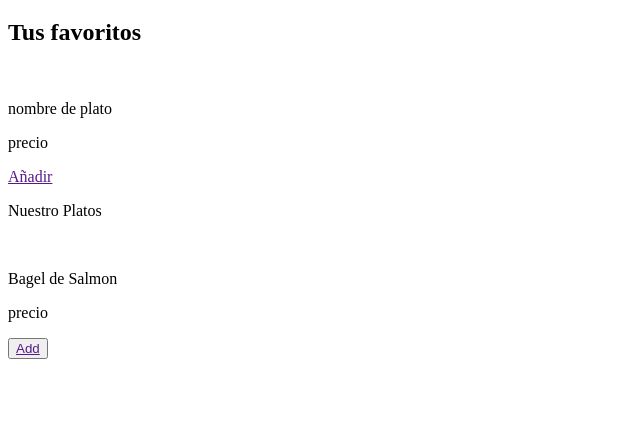
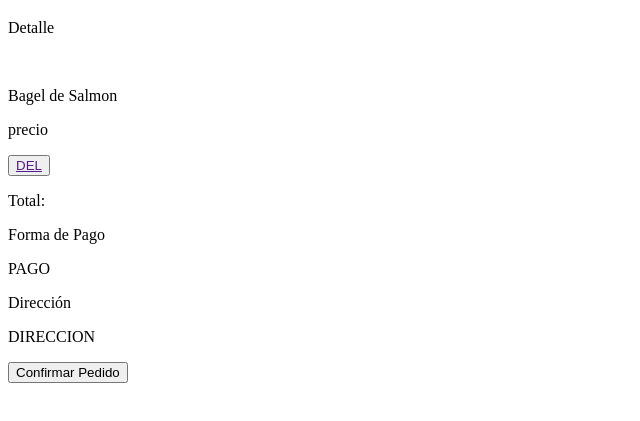
Before and after one commit to javiboin/MyApp-DelilahResto, a website: page src/confirmarPedido.html in a window 1280 px wide. Shown: the part 61-482 px from the top of the page, without its empty margins (0-640 px from the left). Drawn offline with Linux system fonts and the light colour scheme.

Commit message:
Add Menu Users and Modify confirmarpedido.html

```diff
--- a/src/confirmarPedido.html
+++ b/src/confirmarPedido.html
@@ -11,23 +11,26 @@
     <h1>Delilah Resto</h1>
   </header>
   <main>
-    <section id="tusFavoritos">
-      <h2>Tus favoritos</h2>
-      <div class="platosFavoritos">
-        <img src="" alt="">
-        <p>nombre de plato</p>
-        <p>precio</p>
-        <p><a href="">Añadir</a></p>
-      </div>
-    </section>
     <section>
-      <p>Nuestro Platos</p>
+      <p>Detalle</p>
       <div class="plato">
         <img src="" alt="">
         <p>Bagel de Salmon</p>
         <p>precio</p>
-        <button type="button"><a href="">Add</a></button>
+        <button type="button"><a href="">DEL</a></button>
       </div>
+    </section>
+    <section id="payment">
+      <p>Total:</p>
+      <div id="formaDePago">
+        <p>Forma de Pago</p>
+        <p>PAGO</p>
+      </div>
+      <div id="direccion">
+        <p>Dirección</p>
+        <p>DIRECCION</p>
+      </div>
+      <button type="button">Confirmar Pedido</button>
     </section>
   </main>
 </body>
```
Also changed, not shown: src/menuUser.html (added, +34 -0 lines).
